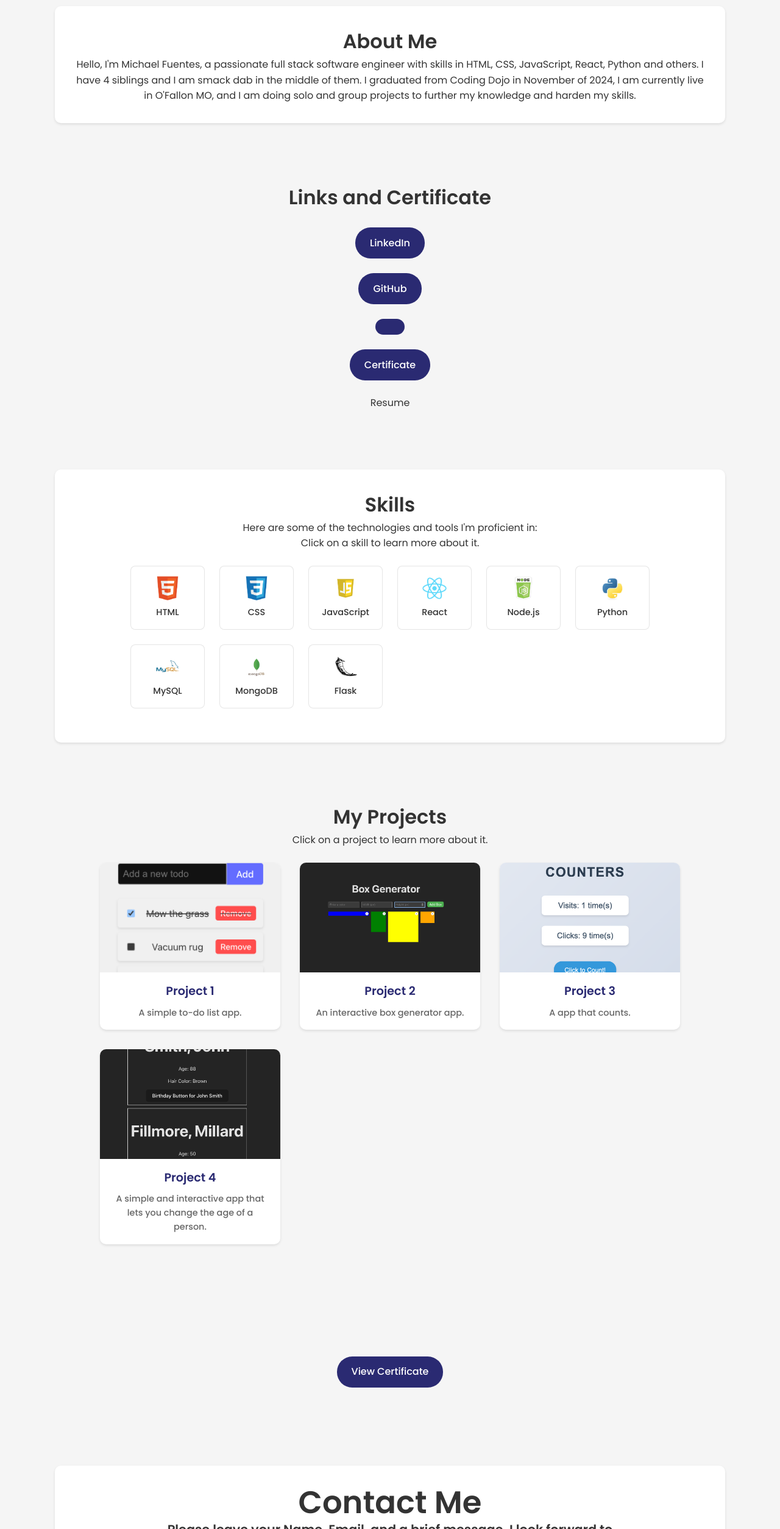
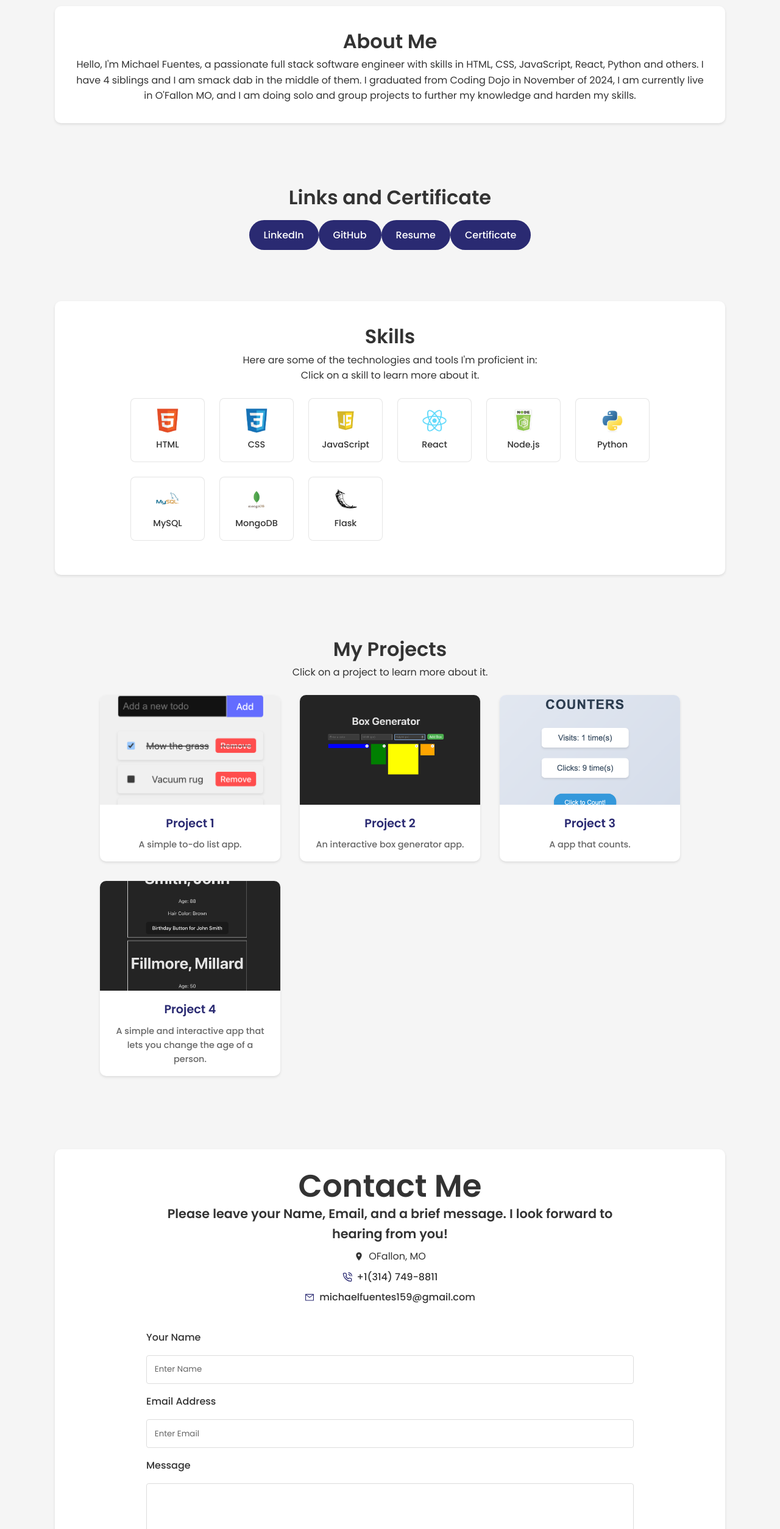
Before and after one commit to fuentesmichael1/MichaelFuentesProtfolio, a React (Vite) app in the folder Showcasing-Myself/: page / in a window 1280 px wide. Shown: the part 669-3177 px from the top of the page at 61% size. Built offline with nearby package versions, Linux system fonts and the light colour scheme.

Commit message:
updated my links section and removed cert section

```diff
--- a/Showcasing-Myself/src/components/Showcase.jsx
+++ b/Showcasing-Myself/src/components/Showcase.jsx
@@ -213,16 +213,16 @@ const Showcase = () => {
             </section>
             <section id="links" className='links'>
               <h2>Links and Certificate</h2>
-              <a href='http://www.linkedin.com/in/fuentesmichael159' target="_blank" rel="noopener noreferrer">LinkedIn</a>
-              <a href='https://github.com/fuentesmichael1' target="_blank" rel="noopener noreferrer">GitHub</a>
-              <a
-                href="https://docs.google.com/document/d/1U7rRKHJu4Y3zKUPgl8eO8jbnbOBKLtioqnRZMoS-hlg/edit?usp=sharing"
-                target="_blank"
-                rel="noopener noreferrer"
-              a/>
+              <div className="links-container">
+                <a href='http://www.linkedin.com/in/fuentesmichael159' target="_blank" rel="noopener noreferrer">LinkedIn</a>
+                <a href='https://github.com/fuentesmichael1' target="_blank" rel="noopener noreferrer">GitHub</a>
+                <a href="https://docs.google.com/document/d/1U7rRKHJu4Y3zKUPgl8eO8jbnbOBKLtioqnRZMoS-hlg/edit?usp=sharing"
+                   target="_blank"
+                   rel="noopener noreferrer">
+                  Resume
+                </a>
                 <a href={certificatePdf} target="_blank" rel="noopener noreferrer">Certificate</a>
-
-                Resume
+              </div>
             </section>
             <section id="skills" className="skills-section">
               <h2>Skills</h2>
@@ -258,20 +258,6 @@ const Showcase = () => {
               </div>
             </section>
 
-            <section id="certificates" className="certificates-section">
-
-              <div className="certificates-container">
-                <a
-                  href={certificatePdf}
-                  target="_blank"
-                  rel="noopener noreferrer"
-                  className="certificate-link"
-                >
-                  View Certificate
-                </a>
-              </div>
-            </section>
-
             <section id="contact" className="contact-section">
               <ContactForm />
             </section>
```
